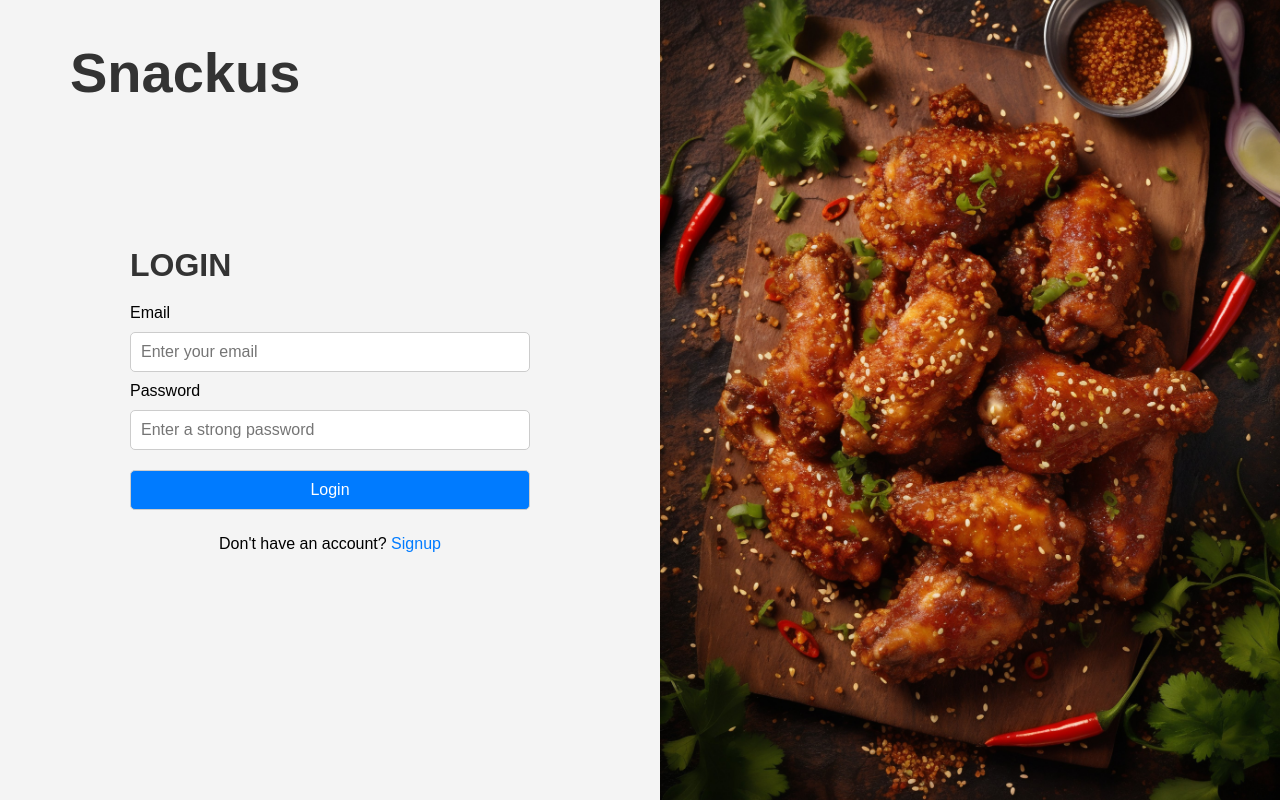
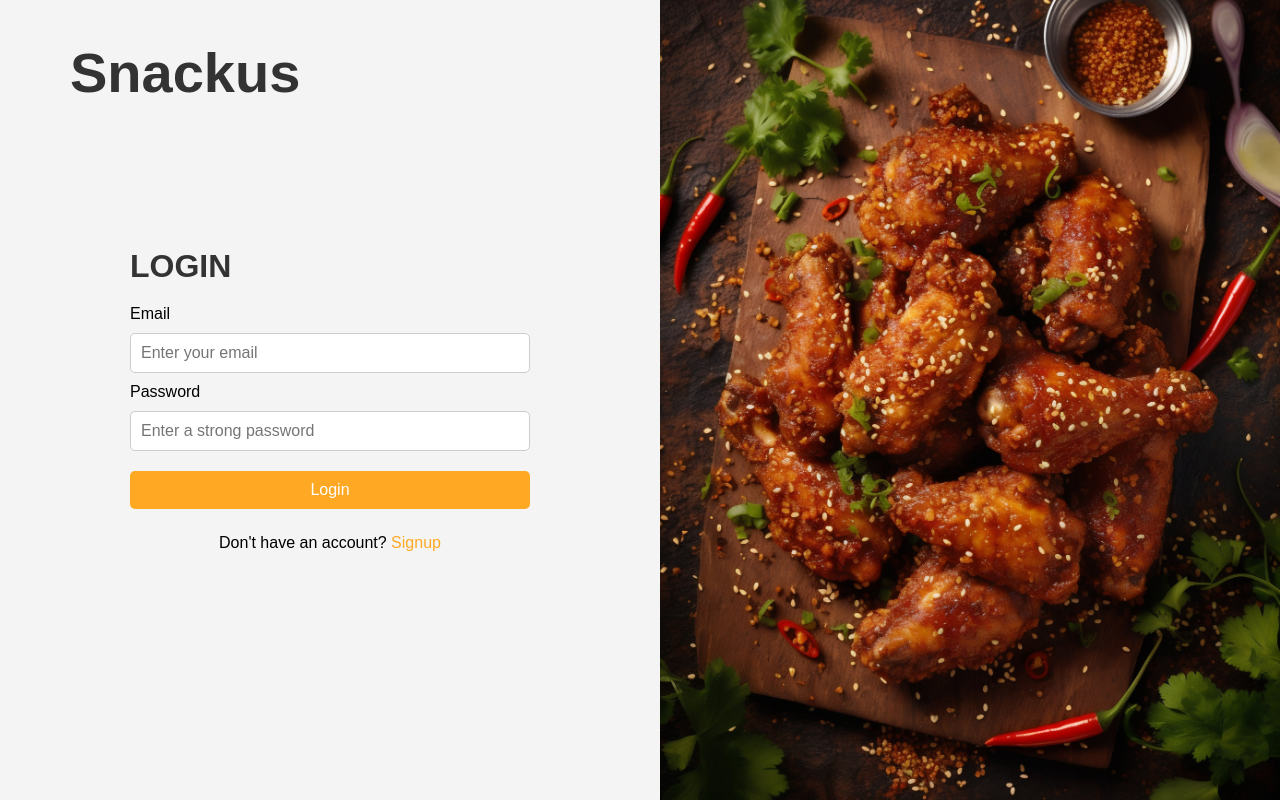
Before and after one commit to Shtrubin/SnackusProject7thsem, a React (Create React App) app: page /login in a window 1280 px wide. Built offline with nearby package versions, Linux system fonts and the light colour scheme; no server answers; the HTML template or start-up script is replaced by a standard one.

Commit message:
added theme color

```diff
--- a/src/components/ReviewSection.jsx
+++ b/src/components/ReviewSection.jsx
@@ -1,8 +1,10 @@
 import React, { useState } from 'react';
 import '../styles/review.css';
+import { useNavigate } from 'react-router-dom';
 
 function ReviewSection({ restaurantId, reviews, handleSetReview }) {
   const [review, setReview] = useState("");
+  const navigate= useNavigate();
 
   const handleReviewChange = (event) => {
     setReview(event.target.value);
@@ -20,6 +22,7 @@ function ReviewSection({ restaurantId, reviews, handleSetReview }) {
 
     if (!userId) {
       alert("You must be logged in to submit a review.");
+      navigate('/login')
       return;
     }
 
--- a/src/pages/navbar.jsx
+++ b/src/pages/navbar.jsx
@@ -9,6 +9,8 @@ import { faRocketchat } from '@fortawesome/free-brands-svg-icons';
 const Navbar = ({ isLoggedIn }) => {
   const handleLogout = () => {
     localStorage.setItem("userLoggedIn", "false");
+    localStorage.removeItem("userId");
+    localStorage.removeItem("username");
     window.location.reload();
   };
 
--- a/src/styles/login.css
+++ b/src/styles/login.css
@@ -56,14 +56,22 @@ body, html {
     border-radius: 5px;
 }
 
+#login-box input[type="email"]:focus,
+#login-box input[type="password"]:focus {
+    border-color: #FFA823;
+    outline: none;
+}
+
 #login-box input[type="submit"] {
-    background-color: #007BFF;
+    background-color: #FFA823;
     color: white;
     cursor: pointer;
+    border: none;
+    border-radius: 5px;
 }
 
 #login-box input[type="submit"]:hover {
-    background-color: #0056b3;
+    background-color: #e68a00;
 }
 
 #signup-field {
@@ -72,7 +80,7 @@ body, html {
 }
 
 #signup-field a {
-    color: #007BFF;
+    color: #FFA823;
     text-decoration: none;
 }
 
--- a/src/styles/register.css
+++ b/src/styles/register.css
@@ -58,13 +58,13 @@ body, html {
 }
 
 #signup-box input[type="submit"] {
-    background-color: #007BFF;
+    background-color: #FFA823;
     color: white;
     cursor: pointer;
 }
 
 #signup-box input[type="submit"]:hover {
-    background-color: #0056b3;
+    background-color: #e68a00;
 }
 
 #login-field {
@@ -73,7 +73,7 @@ body, html {
 }
 
 #login-field a {
-    color: #007BFF;
+    color: #FFA823;
     text-decoration: none;
 }
 
```
